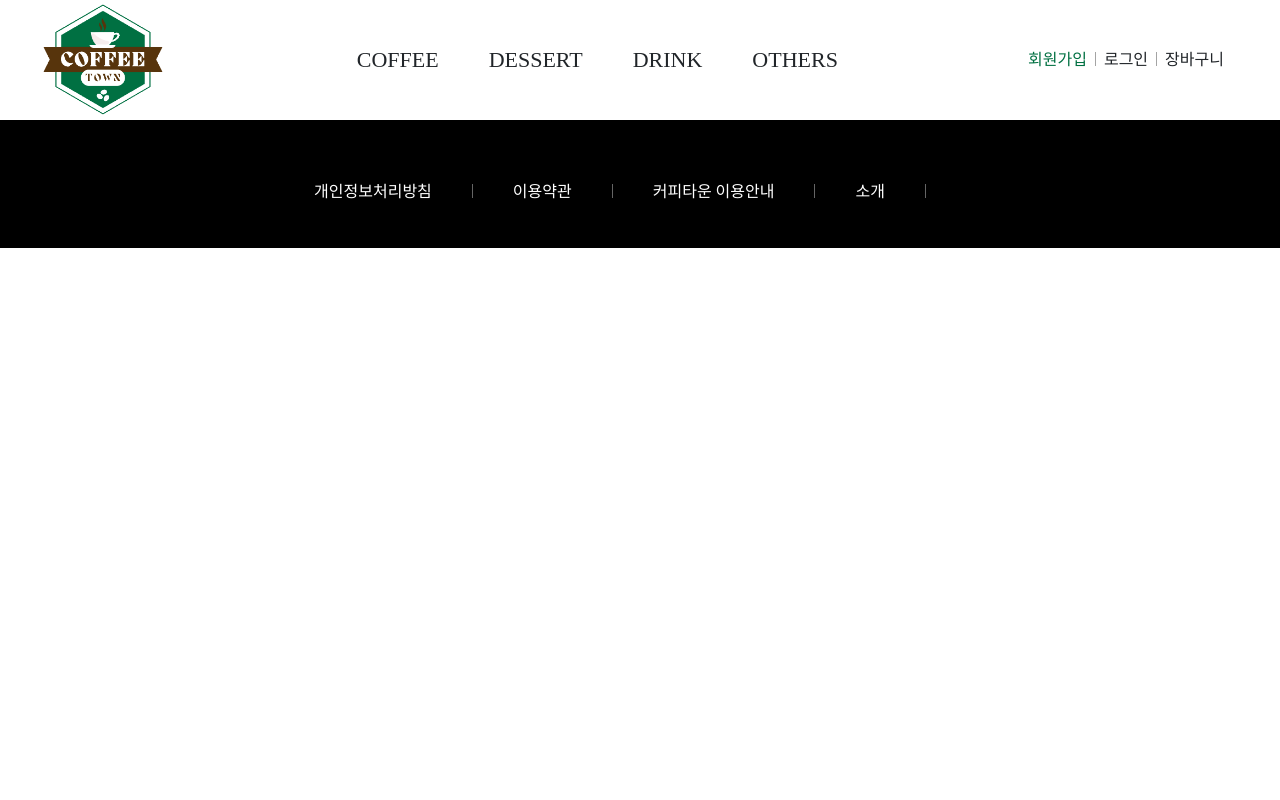
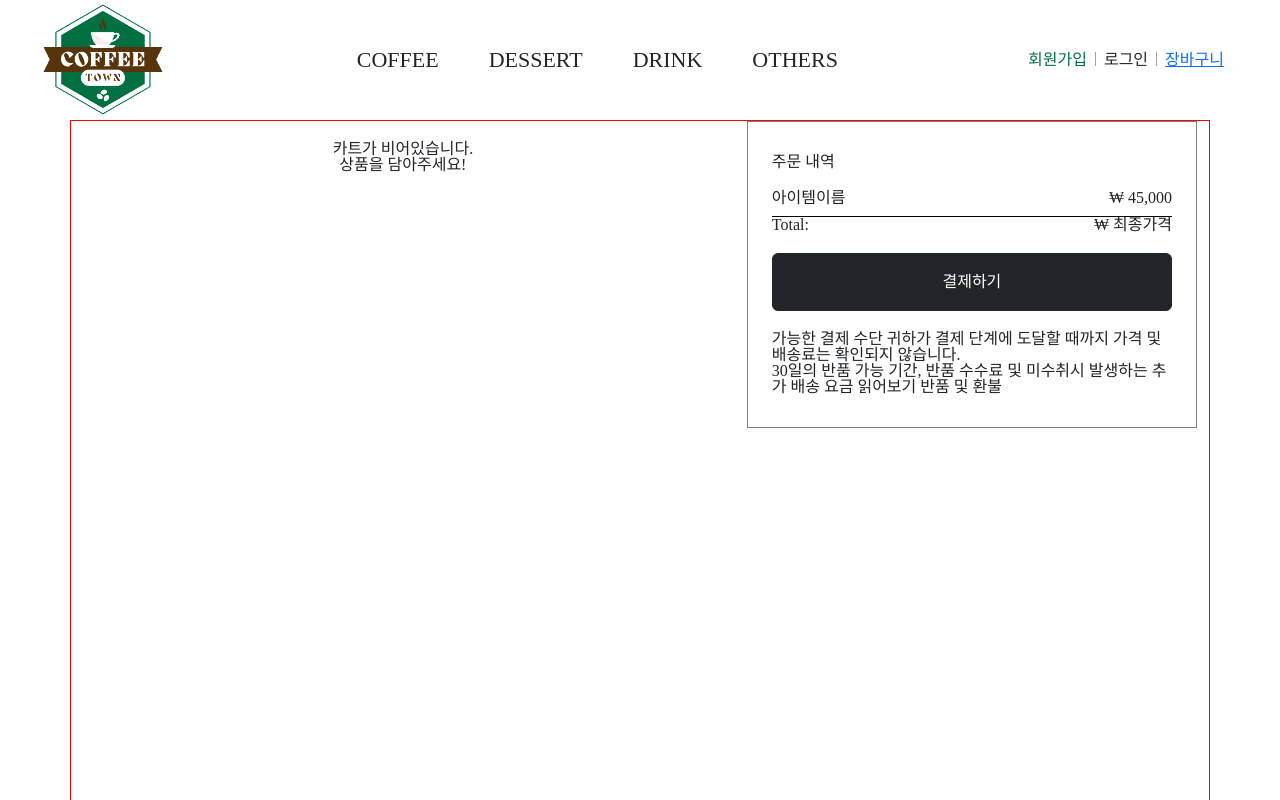
Before and after one commit to ADDINEDU-A-TEAM/CoffeeTown-FE, a React (Create React App) app: page /chart in a window 1280 px wide. Shown: the top 800 px of the page. Built offline with nearby package versions, Linux system fonts and the light colour scheme; a web font is replaced by a local one.

Commit message:
ADD:chart UI

```diff
--- a/src/App.js
+++ b/src/App.js
@@ -1,28 +1,42 @@
-import React, { Fragment } from 'react';
+import React, { Fragment, useEffect, useState } from 'react';
 import './styles.scss';
 import Header from './components/Header';
 import Footer from './components/Footer';
 import Login from './pages/Login';
 import Signup from './pages/Signup';
 import Main from './pages/Main';
+import Chart from './pages/Chart';
+
 import { Reset } from 'styled-reset';
 import { BrowserRouter, Routes, Route } from 'react-router-dom';
+import axios from 'axios';
 
 const App = () => {
+  const [data, setData] = useState([]);
+
+  useEffect(() => {
+    fetchData();
+  }, []);
+  const fetchData = async () => {
+    await axios
+      .get('http://localhost:3000/data/exData.json')
+      .then((result) => setData(result.data.item));
+  };
   return (
     <Fragment>
       <BrowserRouter>
         <Reset />
         <Header />
         <Routes>
-          <Route path={"/"} element={<Login />}></Route>
-          <Route path={"/Signup"} element={<Signup />}></Route>
-          <Route path={"/Main"} element={<Main />}></Route>
+          <Route path={'/'} element={<Login />}></Route>
+          <Route path={'/Signup'} element={<Signup />}></Route>
+          <Route path={'/Main'} element={<Main />}></Route>
+          <Route path={'/chart'} element={<Chart />}></Route>
         </Routes>
         <Footer />
       </BrowserRouter>
     </Fragment>
   );
-}
+};
 
 export default App;
--- a/src/components/Header.jsx
+++ b/src/components/Header.jsx
@@ -1,20 +1,21 @@
 import React, { Fragment } from 'react';
-import styled from "styled-components";
+import styled from 'styled-components';
 import { useState } from 'react';
 import logoImg from '../assets/images/logo_gnb_img.png';
-import { FontAwesomeIcon } from "@fortawesome/react-fontawesome";
-import { faBars, faUser, faTimes } from "@fortawesome/free-solid-svg-icons";
+import { FontAwesomeIcon } from '@fortawesome/react-fontawesome';
+import { faBars, faUser, faTimes } from '@fortawesome/free-solid-svg-icons';
+import { Link } from 'react-router-dom';
 
 const ToggleHeader = styled.div`
   @media screen and (max-width: 968px) {
     .menuList {
-        display: ${(props) => (props.$isToggled ? "flex" : "none")};
+      display: ${(props) => (props.$isToggled ? 'flex' : 'none')};
     }
     .rMenuList {
-        display: ${(props) => (props.$userToggled ? "flex" : "none")};
+      display: ${(props) => (props.$userToggled ? 'flex' : 'none')};
     }
   }
-`
+`;
 
 const Header = () => {
   const [isToggled, setIsToggled] = useState(false);
@@ -22,37 +23,53 @@ const Header = () => {
 
   return (
     <Fragment>
-            <div className="headerContainer d-flex justify-content-center">
-                <ToggleHeader className="header d-flex justify-content-between" $isToggled={isToggled} $userToggled={userToggled}>
+      <div className='headerContainer d-flex justify-content-center'>
+        <ToggleHeader
+          className='header d-flex justify-content-between'
+          $isToggled={isToggled}
+          $userToggled={userToggled}
+        >
           {/* 햄버거 버튼(bar) */}
-                    <div className={!isToggled ? 'toggle' : 'toggle clicked'} onClick={() => { setIsToggled(!isToggled); }}>
+          <div
+            className={!isToggled ? 'toggle' : 'toggle clicked'}
+            onClick={() => {
+              setIsToggled(!isToggled);
+            }}
+          >
             <FontAwesomeIcon icon={!isToggled ? faBars : faTimes} />
           </div>
 
-                    <div className="logo">
-                        <img src={logoImg} alt="LogoImage" />
+          <div className='logo'>
+            <img src={logoImg} alt='LogoImage' />
           </div>
 
           {/* 반응형 유저리스트 */}
-                    <div className={!userToggled ? 'user' : 'user clicked'} onClick={() => { setUserToggled(!userToggled); }}>
+          <div
+            className={!userToggled ? 'user' : 'user clicked'}
+            onClick={() => {
+              setUserToggled(!userToggled);
+            }}
+          >
             <FontAwesomeIcon icon={!userToggled ? faUser : faTimes} />
           </div>
 
-                    <ul className="menuList">
+          <ul className='menuList'>
             <li>COFFEE</li>
             <li>DESSERT</li>
             <li>DRINK</li>
             <li>OTHERS</li>
           </ul>
-                    <ul className="rMenuList">
-                        <li className="greenTxt d-flex">회원가입</li>
-                        <li className="d-flex">로그인</li>
-                        <li className="d-flex">장바구니</li>
+          <ul className='rMenuList'>
+            <li className='greenTxt d-flex'>회원가입</li>
+            <li className='d-flex'>로그인</li>
+            <Link to='/chart'>
+              <li className='d-flex '>장바구니</li>
+            </Link>
           </ul>
         </ToggleHeader>
       </div>
     </Fragment>
-    )
-}
+  );
+};
 
 export default Header;
--- /dev/null
+++ b/src/components/OrderReceipt.jsx
@@ -0,0 +1,54 @@
+import React from 'react';
+import { Button } from 'react-bootstrap';
+import { useNavigate } from 'react-router';
+import { useLocation } from 'react-router-dom';
+import '../components/OrderReceipt.scss';
+
+const OrderReceipt = () => {
+  const location = useLocation();
+  const navigate = useNavigate();
+
+  return (
+    <div className='receipt-container'>
+      <h3 className='receipt-title'>주문 내역</h3>
+      <ul className='receipt-list'>
+        <li>
+          <div className='display-flex space-between'>
+            <div>아이템이름</div>
+
+            <div>₩ 45,000</div>
+          </div>
+        </li>
+      </ul>
+      <div className='display-flex space-between receipt-title'>
+        <div>
+          <strong>Total:</strong>
+        </div>
+        <div>
+          <strong>₩ 최종가격</strong>
+        </div>
+      </div>
+
+      <Button
+        variant='dark'
+        className='payment-button'
+        onClick={() => {
+          window.alert('주문이 완료되었습니다');
+        }}
+      >
+        결제하기
+      </Button>
+
+      <div>
+        가능한 결제 수단 귀하가 결제 단계에 도달할 때까지 가격 및 배송료는
+        확인되지 않습니다.
+        <div>
+          30일의 반품 가능 기간, 반품 수수료 및 미수취시 발생하는 추가 배송 요금
+          읽어보기 반품 및 환불
+        </div>
+      </div>
+    </div>
+  );
+};
+
+export default OrderReceipt;
--- /dev/null
+++ b/src/components/OrderReceipt.scss
@@ -0,0 +1,31 @@
+.receipt-container {
+  border: 1px solid gray;
+  padding: 32px 24px;
+  .receipt-list {
+    list-style-type: none;
+    padding: 0;
+    border-bottom: 1px solid black;
+  }
+
+  .receipt-list li {
+    padding-bottom: 10px;
+  }
+
+  .receipt-title {
+    margin-bottom: 20px;
+  }
+  .payment-button {
+    width: 100%;
+    padding: 16px;
+    margin-bottom: 20px;
+  }
+
+  .display-flex {
+    display: flex;
+    align-items: center;
+  }
+
+  .space-between {
+    justify-content: space-between;
+  }
+}
--- /dev/null
+++ b/src/pages/Chart.jsx
@@ -0,0 +1,34 @@
+import React from 'react';
+import { useEffect } from 'react';
+import { Container, Row, Col } from 'react-bootstrap';
+// import { useDispatch, useSelector } from 'react-redux';
+// import { cartActions } from '../action/cartAction';
+// import CartProductCard from '../component/CartProductCard';
+import OrderReceipt from '../components/OrderReceipt';
+import '../pages/Chart.scss';
+
+const Cart = () => {
+  // const dispatch = useDispatch();
+
+  useEffect(() => {
+    //카트리스트 불러오기
+  }, []);
+
+  return (
+    <Container className='chartAll'>
+      <Row>
+        <Col xs={12} md={7}>
+          <div className='text-align-center empty-bag'>
+            <h2>카트가 비어있습니다.</h2>
+            <div>상품을 담아주세요!</div>
+          </div>
+        </Col>
+        <Col xs={12} md={5}>
+          <OrderReceipt />
+        </Col>
+      </Row>
+    </Container>
+  );
+};
+
+export default Cart;
--- /dev/null
+++ b/src/pages/Chart.scss
@@ -0,0 +1,12 @@
+.chartAll {
+  height: 100vh;
+  border: 1px solid red;
+}
+
+.text-align-center {
+  text-align: center;
+}
+.empty-bag {
+  background-color: white;
+  padding: 20px;
+}
--- a/src/styles.scss
+++ b/src/styles.scss
@@ -1,15 +1,15 @@
 @font-face {
-    font-family: "JeonjuCraft";
-    src: url("./fonts/JeonjuCraft_Go_Regular.ttf");
+  font-family: 'JeonjuCraft';
+  src: url('./fonts/JeonjuCraft_Go_Regular.ttf');
 }
 
 @font-face {
-    font-family: "NanumSquareNeo";
-    src: url("./fonts/NanumSquareNeo-bRg.ttf");
+  font-family: 'NanumSquareNeo';
+  src: url('./fonts/NanumSquareNeo-bRg.ttf');
 }
 
 #root {
-    font-family: "JeonjuCraft";
+  font-family: 'JeonjuCraft';
   // font-family: "NanumSquareNeo";
   display: flex;
   flex-direction: column;
@@ -19,8 +19,6 @@
 .greenTxt {
   color: #007042;
 }
-
-
 
 // ********** Header CSS 영역 시작 ***********
 .headerContainer {
@@ -94,8 +92,6 @@
     padding: 1rem 1rem;
   }
 
-
-
   @media screen and (max-width: 968px) {
     flex-wrap: wrap;
 
@@ -125,6 +121,10 @@
       backdrop-filter: blur(20px);
       color: #fff;
       z-index: 10;
+      .linkCss {
+        text-decoration: none;
+        border: 1px solid red;
+      }
 
       li {
         padding: 25px;
@@ -178,8 +178,6 @@
 
 // ********** Header CSS 영역 종료 ***********
 
-
-
 // ********** Footer CSS 영역 시작 ***********
 .footer {
   width: 100%;
@@ -212,7 +210,7 @@
             cursor: pointer;
           }
 
-                    >h2 {
+          > h2 {
             color: #fff;
           }
         }
@@ -229,7 +227,7 @@
     }
   }
 
-    @media screen and (max-width:820px) {
+  @media screen and (max-width: 820px) {
     .footerContainer {
       padding: 1rem 0 2rem 0;
 
```
Also changed, not shown: public/data/mockData.json (added, +70 -0 lines), 2 other files (tests, documents, lock files or other folders). Lines whose indentation alone changed are shown as unchanged.
